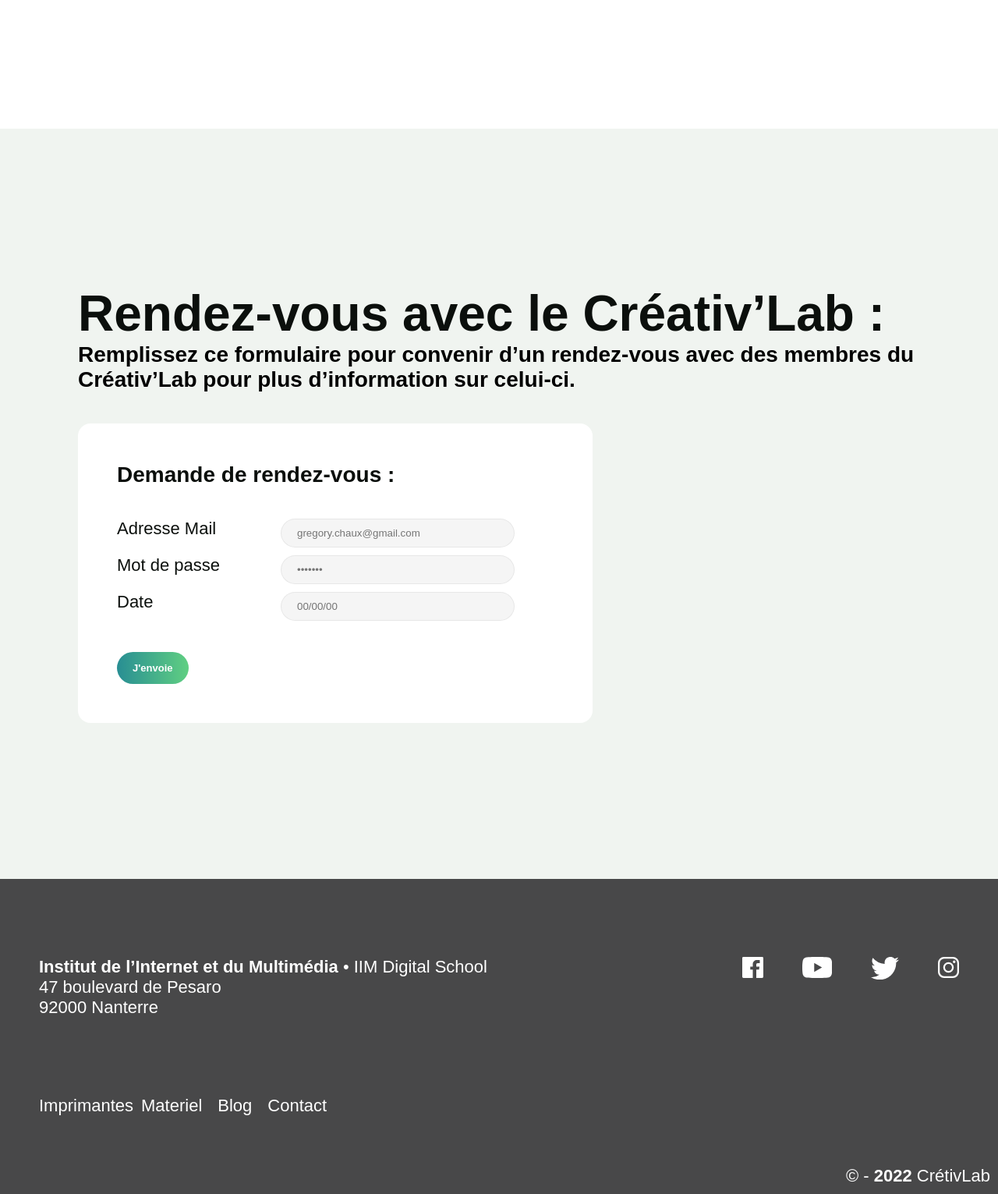
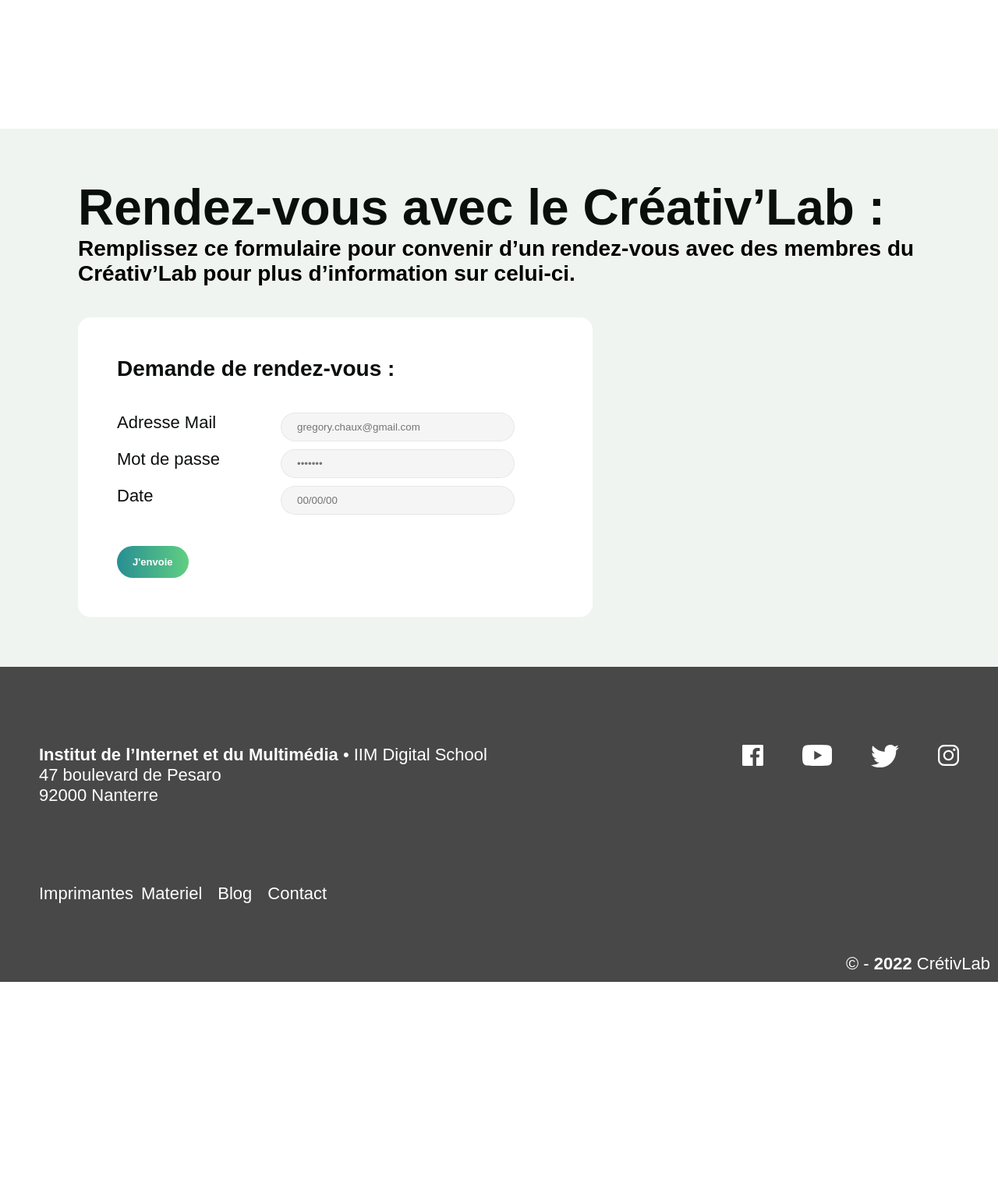
Before and after one commit to WallAshing/Creative-Lab, a Symfony app: template templates/contact/index.html.twig in a window 1280 px wide. Shown: the part 957-2488 px from the top of the page at 78% size. After the commit the page ends 2216 px from the top, so only its background shows below. Run offline with Twig, Linux system fonts and the light colour scheme; the template is opened without the code that fills it, so the values that code supplies are empty; some libraries are stand-ins or nearby versions; some web fonts are replaced.

Commit message:
:lipstick: Fix

```diff
--- a/public/style/css/main.css
+++ b/public/style/css/main.css
@@ -493,12 +493,11 @@ button a, input[type=submit] a {
 }
 
 .section-form-contact, .section-imprimante {
-  padding: 200px 100px;
-}
-@media screen and (max-width: 800px) {
-  .section-form-contact, .section-imprimante {
-    padding: 200px 50px;
-  }
+  display: flex;
+  justify-content: center;
+  align-items: flex-start;
+  flex-direction: column;
+  height: calc(100vh - 110px);
 }
 .section-form-contact .container-form-contact, .section-form-contact .container-form-imprimante, .section-imprimante .container-form-contact, .section-imprimante .container-form-imprimante {
   background: #fff;
--- a/public/style/scss/pages/_contact.scss
+++ b/public/style/scss/pages/_contact.scss
@@ -35,10 +35,11 @@
 }
 
 .section-form-contact, .section-imprimante{
-    padding: 200px 100px;
-    @media screen and (max-width : 800px) {
-        padding: 200px 50px;
-    }
+    display: flex;
+    justify-content: center;
+    align-items: flex-start;
+    flex-direction: column;
+    height: calc(100vh - 110px);
     .container-form-contact, .container-form-imprimante{
         background: $color-white;
         width: fit-content;
```
Also changed, not shown: 3 other files.
